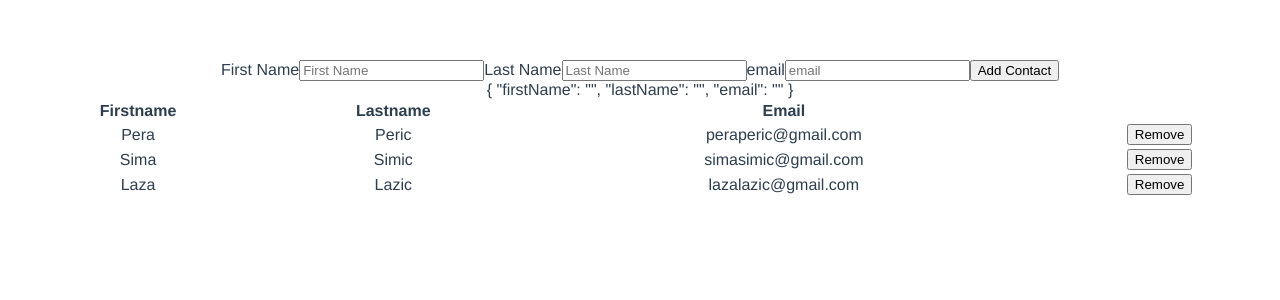
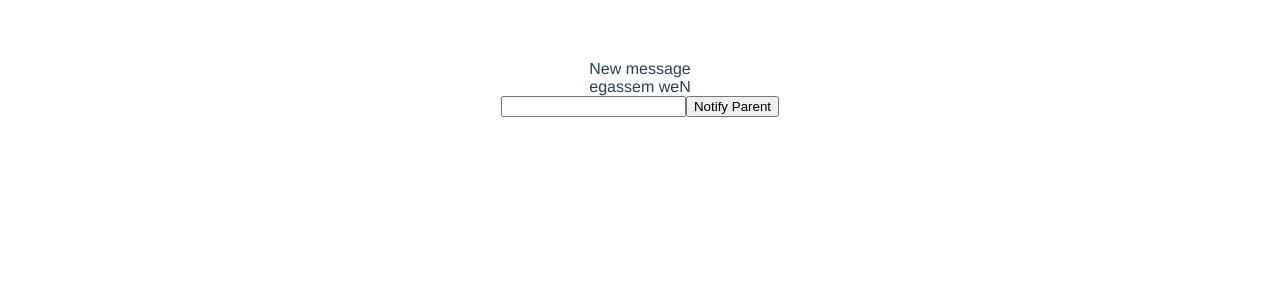
Before and after one commit to NoHeal4u/vuejsPrvi, a Vue app: page / in a window 1280 px wide. Shown: the top 300 px of the page. Built offline with nearby package versions, Linux system fonts and the light colour scheme.

Commit message:
komitovan rad u cetvrtak sa komponentama

```diff
--- a/src/App.vue
+++ b/src/App.vue
@@ -1,7 +1,10 @@
 <template>
   <div id="app">
 
-    <ContactsList/>
+    <!-- <ContactsList/> -->
+    <PropsExample :message = "message"
+    @notify-parent = "handleNotifyParent"
+    />
 
 
   </div>
@@ -11,11 +14,30 @@
 <script>
 
 import ContactsList from './components/ContactsList.vue'
+import PropsExample from './components/PropsExample.vue'
 
 export default {
   name: 'app',
   components: {
-    ContactsList
+    ContactsList,
+    PropsExample
+  },
+  data() {
+    return {
+      message:'Hello, World!'
+    }
+  },
+
+  created() {
+    setTimeout(()=>{
+      this.message = 'New message'
+    }, 3000)
+  },
+
+  methods: {
+    handleNotifyParent(message) {
+      this.message = message
+    }
   }
 }
 </script>
--- a/src/components/ContactsList.vue
+++ b/src/components/ContactsList.vue
@@ -1,7 +1,7 @@
 <template>
 
   <div>
-  <form @submit.prevent="addContact">
+ <!--  <form @submit.prevent="addContact">
 
   <label>First Name</label>
   <input v-model = "newContact.firstName" type = "text" placeholder = "First Name" />
@@ -16,8 +16,8 @@
 
 
   </form>
+ -->
 
-  {{newContact}}
 
   <table style="width:100%">
   <tr>
--- /dev/null
+++ b/src/components/PropsExample.vue
@@ -0,0 +1,48 @@
+<template>
+	<div>{{ message }}
+	<div>
+	{{ reversedMessage }}
+	</div>
+	<input type="text" v-model = "searchTerm">
+	<button @click = "notifyParent"> Notify Parent </button>
+
+
+
+	</div>
+</template>
+
+
+<script>
+
+	export default {
+		props: ['message'],
+		// created() {
+		// 	console.log(this.message)
+		// },
+
+		data() {
+			return {
+				searchTerm: ''
+			}
+		},
+
+		methods: {
+			notifyParent () {
+				this.$emit('notify-parent', 'Hello from child component')
+			}
+		},
+		computed: {
+			reversedMessage() {
+				return this.message.split('').reverse().join('')
+			}
+		},
+
+		watch: {
+			searchTerm(newValue, oldValue){
+				console.log('New Value:', newValue)
+				console.log('Old Value:', oldValue)
+			}
+		}
+
+	}
+</script>
```
